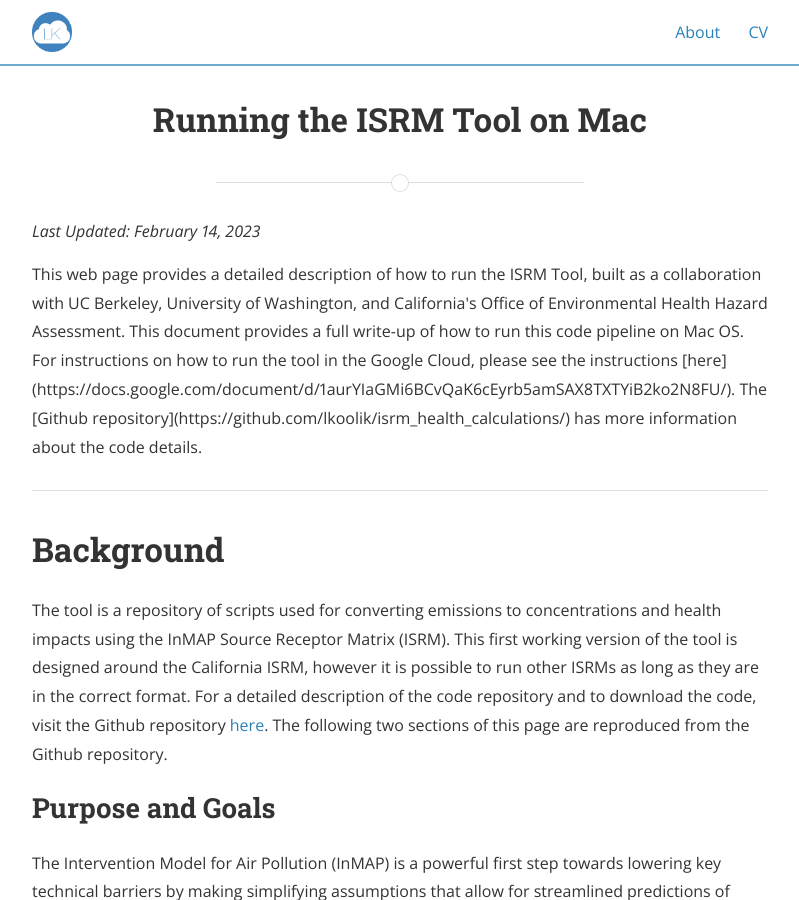
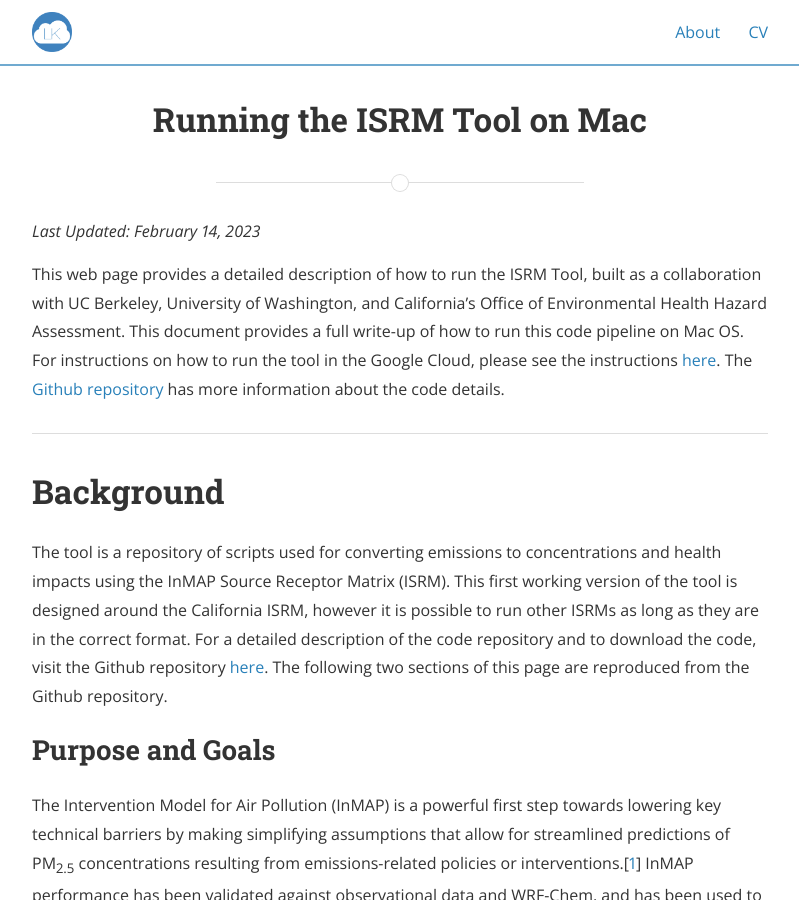
Before and after one commit to lkoolik/lkoolik.github.io, a Jekyll site: the page built from isrm.md, in a window 1280 px wide and 900 px high. Shown: the whole window, without its empty margins (240-1039 px from the left). Built offline with Jekyll 4.4.1, drawn with Linux system fonts in a browser that asks for light colours; nearby versions of some CDN libraries.

Commit message:
Update isrm.md

```diff
--- a/isrm.md
+++ b/isrm.md
@@ -7,7 +7,7 @@
 <p> <em>Last Updated: February 14, 2023 </em> </p>
 
 
-<p>This web page provides a detailed description of how to run the ISRM Tool, built as a collaboration with UC Berkeley, University of Washington, and California's Office of Environmental Health Hazard Assessment. This document provides a full write-up of how to run this code pipeline on Mac OS. For instructions on how to run the tool in the Google Cloud, please see the instructions [here](https://docs.google.com/document/d/1aurYIaGMi6BCvQaK6cEyrb5amSAX8TXTYiB2ko2N8FU/). The [Github repository](https://github.com/lkoolik/isrm_health_calculations/) has more information about the code details.</p>
+This web page provides a detailed description of how to run the ISRM Tool, built as a collaboration with UC Berkeley, University of Washington, and California's Office of Environmental Health Hazard Assessment. This document provides a full write-up of how to run this code pipeline on Mac OS. For instructions on how to run the tool in the Google Cloud, please see the instructions [here](https://docs.google.com/document/d/1aurYIaGMi6BCvQaK6cEyrb5amSAX8TXTYiB2ko2N8FU). The [Github repository](https://github.com/lkoolik/isrm_health_calculations/) has more information about the code details.
 
 ---
 
```
